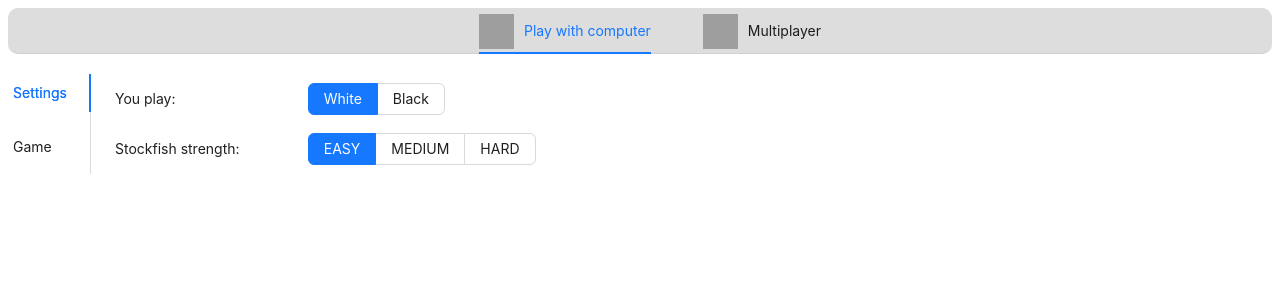
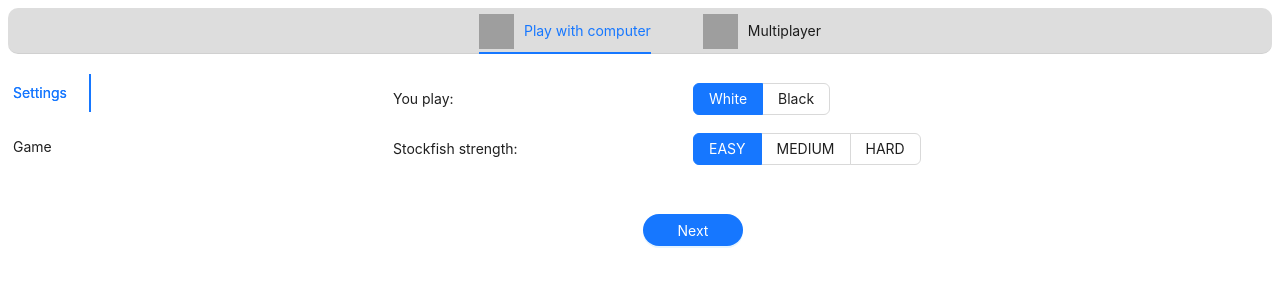
Before and after one commit to Ambitious156288/chess-app, a Next.js app: page / in a window 1280 px wide. Shown: the top 300 px of the page. Built offline with nearby package versions, Linux system fonts and the light colour scheme; grey boxes are pictures that could not be loaded.

Commit message:
feat: add context, consts

```diff
--- a/src/components/PlayWithComputer/PlayWithComputer.styles.ts
+++ b/src/components/PlayWithComputer/PlayWithComputer.styles.ts
@@ -7,7 +7,7 @@ const GameContainer = styled.div`
 `;
 
 const ChessboardWrapper = styled.div`
-  width: 734px;
+  width: 630px;
 `;
 
 export { GameContainer, ChessboardWrapper };
--- a/src/components/PlayWithComputer/PlayWithComputer.tsx
+++ b/src/components/PlayWithComputer/PlayWithComputer.tsx
@@ -1,8 +1,9 @@
 import * as Styled from './PlayWithComputer.styles';
+import { PLAYER_COLORS } from '@/consts';
 import { useChessEngine } from '@/hooks';
 import { Button, Switch } from 'antd';
 import { type Square } from 'chess.js';
-import { useContext, useState } from 'react';
+import { useContext, useEffect, useState } from 'react';
 import { Chessboard } from 'react-chessboard';
 
 import { gameContext } from '@/context/gameContext';
@@ -14,7 +15,7 @@ import MovesToChoose from '@/components/PlayWithComputer/MovesToChoose';
 const PlayWithComputer = () => {
   const { engine } = useChessEngine();
 
-  const game = useContext(gameContext);
+  const { game, playerColor } = useContext(gameContext);
   const { stockfishLevel } = useContext(stockfishLevelContext);
 
   const [gamePosition, setGamePosition] = useState(game.fen());
@@ -61,17 +62,22 @@ const PlayWithComputer = () => {
     setIsBoardVisible((prev) => !prev);
   };
 
+  const resetGame = () => {
+    game.reset();
+    setGamePosition(game.fen());
+  };
+
+  useEffect(() => {
+    resetGame();
+
+    if (playerColor === PLAYER_COLORS.BLACK) findBestMove();
+  }, [playerColor, stockfishLevel]);
+
   return (
     <>
       <MovesToChoose availableMoves={game.moves()} onMove={handleMove} />
 
-      <Button
-        type="primary"
-        onClick={() => {
-          game.reset();
-          setGamePosition(game.fen());
-        }}
-      >
+      <Button type="primary" onClick={resetGame}>
         New game
       </Button>
       <Button
@@ -89,7 +95,12 @@ const PlayWithComputer = () => {
 
       <Styled.GameContainer>
         <Styled.ChessboardWrapper>
-          <Chessboard id="PlayVsStockfish" position={isBoardVisible ? gamePosition : 'empty'} onPieceDrop={onDrop} />
+          <Chessboard
+            id="PlayVsStockfish"
+            position={isBoardVisible ? gamePosition : 'empty'}
+            onPieceDrop={onDrop}
+            boardOrientation={playerColor}
+          />
         </Styled.ChessboardWrapper>
         <MovesHistory moves={game.history({ verbose: true })} />
       </Styled.GameContainer>
--- a/src/components/PlayWithComputerSettings/PlayWithComputerSettings.styles.ts
+++ b/src/components/PlayWithComputerSettings/PlayWithComputerSettings.styles.ts
@@ -1,8 +1,23 @@
-import { Row as RowAntd } from 'antd';
+import { Button as ButtonAntd, Col as ColAntd, Row as RowAntd } from 'antd';
 import styled from 'styled-components';
+
+const Container = styled.div`
+  display: flex;
+  flex-direction: column;
+  align-items: center;
+`;
 
 const Row = styled(RowAntd)`
   align-items: center;
 `;
 
-export { Row };
+const Col = styled(ColAntd)`
+  width: 300px;
+`;
+
+const Button = styled(ButtonAntd)`
+  width: 100px;
+  margin-top: 40px;
+`;
+
+export { Container, Row, Col, Button };
--- a/src/components/PlayWithComputerSettings/PlayWithComputerSettings.tsx
+++ b/src/components/PlayWithComputerSettings/PlayWithComputerSettings.tsx
@@ -1,15 +1,21 @@
 import * as Styled from './PlayWithComputerSettings.styles';
-import { STOCKFISH_LEVELS } from '@/consts';
-import { Col, Radio, type RadioChangeEvent } from 'antd';
-import React, { useContext, useState } from 'react';
+import { PLAYER_COLORS, STOCKFISH_LEVELS } from '@/consts';
+import { Radio, type RadioChangeEvent } from 'antd';
+import React, { useContext, useEffect, useState } from 'react';
 
+import { gameContext } from '@/context/gameContext';
 import { stockfishLevelContext } from '@/context/stockfishLevelContext';
 
-const PlayWithComputerSettings = () => {
+type PlayWithComputerSettingsType = {
+  onNext: () => void;
+};
+
+const PlayWithComputerSettings = ({ onNext }: PlayWithComputerSettingsType) => {
   const { handleChangeStockfishLevel } = useContext(stockfishLevelContext);
+  const { handleChangePlayerColor } = useContext(gameContext);
 
-  const [stockfishStrength, setStockfishStrength] = useState(STOCKFISH_LEVELS.EASY);
-  const [color, setColor] = useState(1);
+  const [stockfishStrength, setStockfishStrength] = useState<number>(STOCKFISH_LEVELS.EASY);
+  const [color, setColor] = useState(PLAYER_COLORS.WHITE);
 
   const handleStockfishStrengthChange = (e: RadioChangeEvent) => {
     setStockfishStrength(e.target.value);
@@ -19,25 +25,29 @@ const PlayWithComputerSettings = () => {
     setColor(e.target.value);
   };
 
+  useEffect(() => {
+    handleChangePlayerColor(color);
+  }, [color]);
+
   return (
-    <>
+    <Styled.Container>
       <Styled.Row>
-        <Col span={4}>
+        <Styled.Col span={12}>
           <p>You play:</p>
-        </Col>
-        <Col span={6}>
+        </Styled.Col>
+        <Styled.Col span={12}>
           <Radio.Group onChange={handleColorChange} value={color} optionType="button" buttonStyle="solid">
-            <Radio value={1}>White</Radio>
-            <Radio value={2}>Black</Radio>
+            <Radio value={PLAYER_COLORS.WHITE}>White</Radio>
+            <Radio value={PLAYER_COLORS.BLACK}>Black</Radio>
           </Radio.Group>
-        </Col>
+        </Styled.Col>
       </Styled.Row>
 
       <Styled.Row>
-        <Col span={4}>
+        <Styled.Col span={12}>
           <p>Stockfish strength:</p>
-        </Col>
-        <Col span={6}>
+        </Styled.Col>
+        <Styled.Col span={12}>
           <Radio.Group
             onChange={handleStockfishStrengthChange}
             value={stockfishStrength}
@@ -50,9 +60,13 @@ const PlayWithComputerSettings = () => {
               </Radio>
             ))}
           </Radio.Group>
-        </Col>
+        </Styled.Col>
       </Styled.Row>
-    </>
+
+      <Styled.Button type="primary" shape="round" onClick={onNext}>
+        Next
+      </Styled.Button>
+    </Styled.Container>
   );
 };
 
--- a/src/components/PlayWithComputerTabs/PlayWithComputerTabs.styles.ts
+++ b/src/components/PlayWithComputerTabs/PlayWithComputerTabs.styles.ts
@@ -1,5 +1,13 @@
 import { Tabs as TabsAntd } from 'antd';
 import styled from 'styled-components';
+
+const Container = styled.div`
+  height: calc(100vh - 82px);
+
+  .ant-tabs-content-holder {
+    border: none;
+  }
+`;
 
 const Tabs = styled(TabsAntd)`
   margin-top: 20px;
@@ -9,4 +17,4 @@ const Tabs = styled(TabsAntd)`
   }
 `;
 
-export { Tabs };
+export { Container, Tabs };
--- a/src/components/PlayWithComputerTabs/PlayWithComputerTabs.tsx
+++ b/src/components/PlayWithComputerTabs/PlayWithComputerTabs.tsx
@@ -1,21 +1,37 @@
 import * as Styled from './PlayWithComputerTabs.styles';
+import { TAB_KEYS } from '@/consts';
+import { useState } from 'react';
 
 import PlayWithComputer from '@/components/PlayWithComputer';
 import PlayWithComputerSettings from '@/components/PlayWithComputerSettings';
 
+type KeyType = TAB_KEYS.SETTINGS | TAB_KEYS.GAME;
+
+const PlayWithComputerTabs = () => {
+  const [activeKey, setActiveKey] = useState<KeyType>(TAB_KEYS.SETTINGS);
+
+  const handleChangeTab = () => {
+    setActiveKey((prev) => (prev === TAB_KEYS.SETTINGS ? TAB_KEYS.GAME : TAB_KEYS.SETTINGS));
+  };
+
   const items = [
     {
-    key: '0',
+      key: TAB_KEYS.SETTINGS,
       label: 'Settings',
-    children: <PlayWithComputerSettings />,
+      children: <PlayWithComputerSettings onNext={handleChangeTab} />,
     },
     {
-    key: '1',
+      key: TAB_KEYS.GAME,
       label: 'Game',
       children: <PlayWithComputer />,
     },
   ];
 
-const PlayWithComputerTabs = () => <Styled.Tabs tabPosition={'left'} items={items} />;
+  return (
+    <Styled.Container>
+      <Styled.Tabs tabPosition={'left'} items={items} activeKey={activeKey} onChange={handleChangeTab} />
+    </Styled.Container>
+  );
+};
 
 export default PlayWithComputerTabs;
--- a/src/consts/index.ts
+++ b/src/consts/index.ts
@@ -1,2 +1,4 @@
 export * from './iconsUrl';
 export * from './stockfishLevels';
+export * from './playerColors';
+export * from './tabKeys';
--- /dev/null
+++ b/src/consts/playerColors.ts
@@ -0,0 +1,6 @@
+const PLAYER_COLORS = {
+  WHITE: 'white',
+  BLACK: 'black',
+} as const;
+
+export { PLAYER_COLORS };
--- /dev/null
+++ b/src/consts/tabKeys.ts
@@ -0,0 +1,6 @@
+const TAB_KEYS = {
+  SETTINGS: 'settings',
+  GAME: 'game',
+} as const;
+
+export { TAB_KEYS };
--- a/src/context/gameContext.tsx
+++ b/src/context/gameContext.tsx
@@ -1,14 +1,33 @@
+import { PLAYER_COLORS } from '@/consts';
 import { Chess } from 'chess.js';
-import { type ReactNode, createContext, useMemo } from 'react';
+import { type ReactNode, createContext, useMemo, useState } from 'react';
 
-const gameContext = createContext<Chess>({} as Chess);
+type gameValuesType = {
+  game: Chess;
+  playerColor: string;
+  handleChangePlayerColor: (color: string) => void;
+};
+
+const gameContext = createContext<gameValuesType>({} as gameValuesType);
 
 const { Provider } = gameContext;
 
 const GameProvider = ({ children }: { children: ReactNode }) => {
   const game = useMemo(() => new Chess(), []);
 
-  return <Provider value={game}>{children}</Provider>;
+  const [playerColor, setPlayerColor] = useState<string>(PLAYER_COLORS.WHITE);
+
+  const handleChangePlayerColor = (color: string) => {
+    setPlayerColor(color);
+  };
+
+  const gameValues: gameValuesType = {
+    game,
+    playerColor,
+    handleChangePlayerColor,
+  };
+
+  return <Provider value={gameValues}>{children}</Provider>;
 };
 
 export { gameContext, GameProvider };
--- a/src/context/stockfishLevelContext.tsx
+++ b/src/context/stockfishLevelContext.tsx
@@ -1,14 +1,14 @@
 import { STOCKFISH_LEVELS } from '@/consts';
 import { type ReactNode, createContext, useState } from 'react';
-
-const stockfishLevelContext = createContext<stockfishLevelValuesType>({} as stockfishLevelValuesType);
-
-const { Provider } = stockfishLevelContext;
 
 type stockfishLevelValuesType = {
   stockfishLevel: number;
   handleChangeStockfishLevel: (newLevel: number) => void;
 };
+
+const stockfishLevelContext = createContext<stockfishLevelValuesType>({} as stockfishLevelValuesType);
+
+const { Provider } = stockfishLevelContext;
 
 const StockfishLevelProvider = ({ children }: { children: ReactNode }) => {
   const [stockfishLevel, setStockfishLevel] = useState<number>(STOCKFISH_LEVELS.EASY);
```
Lines whose indentation alone changed are shown as unchanged.
